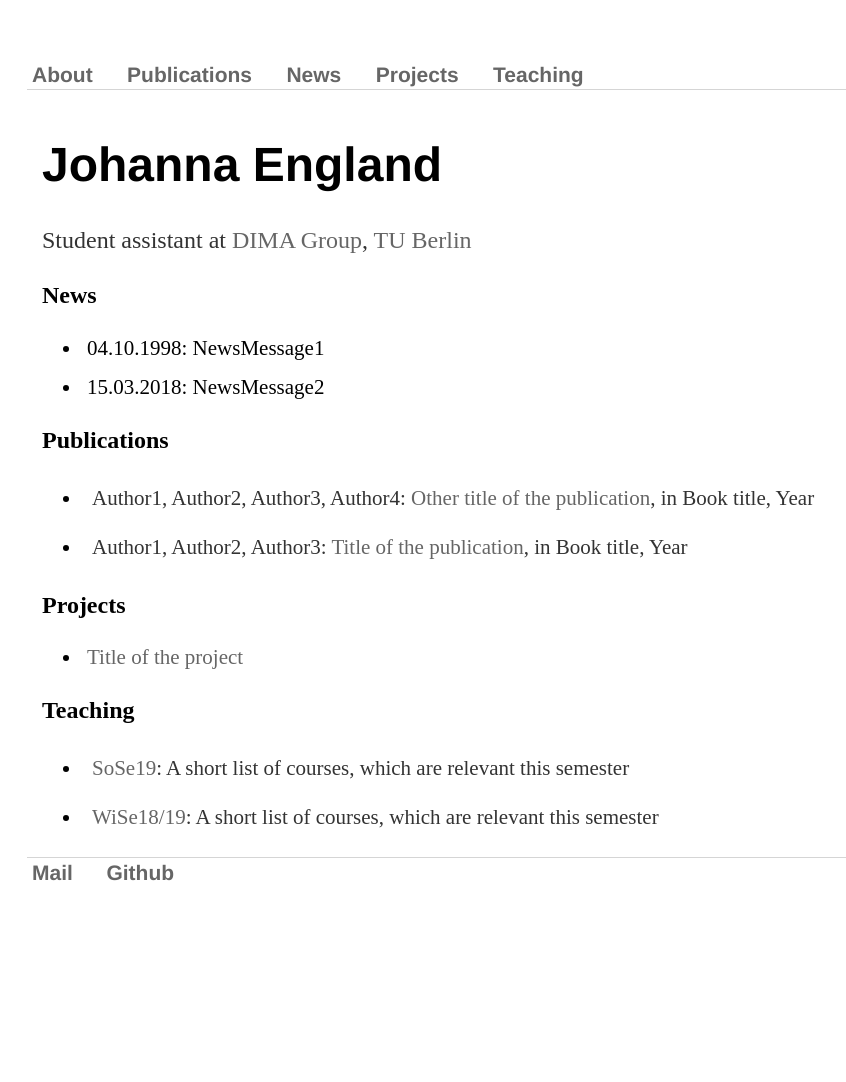
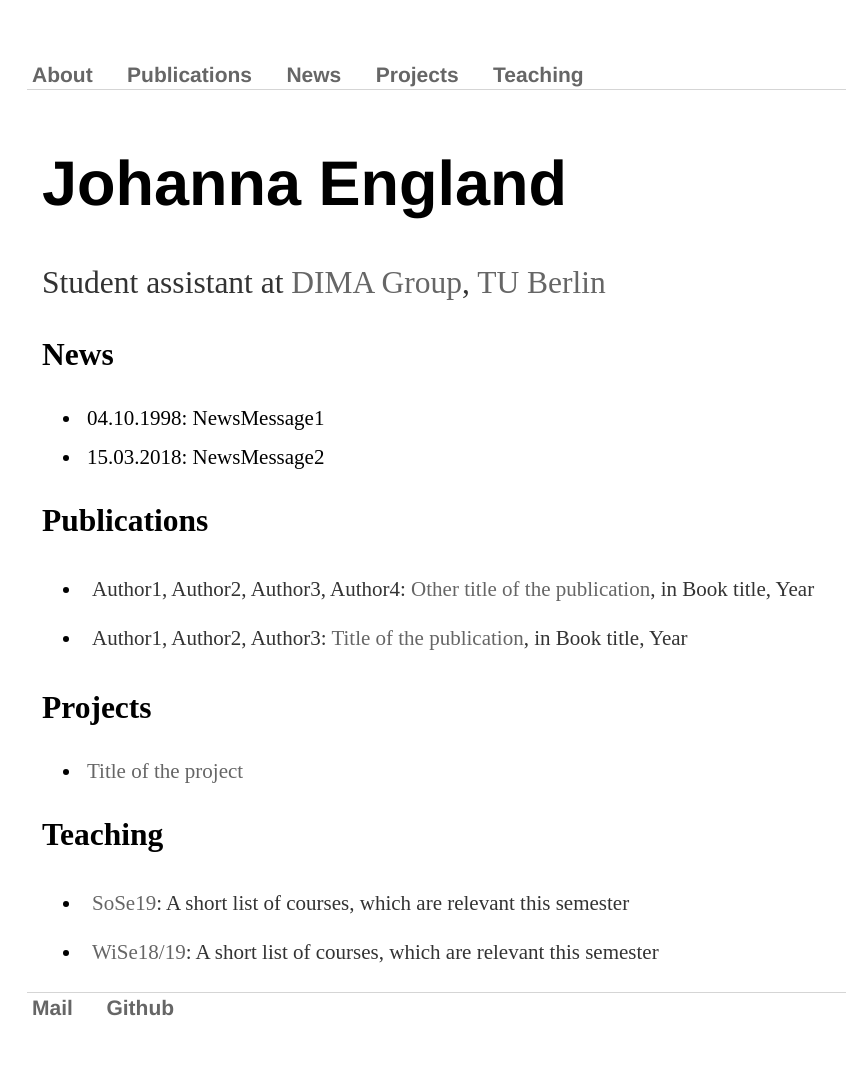
Before and after one commit to johannaengland/johannaengland.github.io, a Jekyll site: the page built from index.md, in a window 1280 px wide. Shown: the whole page, without its empty margins (165-1011 px from the left). Built offline with Jekyll 4.4.1, drawn with Linux system fonts in a browser that asks for light colours; before the commit the page ends 947 px from its top, so only the background shows below that.

Commit message:
Update main.css

```diff
--- a/css/main.css
+++ b/css/main.css
@@ -55,7 +55,7 @@ caption {
 }
 
 div {
-    font-site: 21px;
+    font-size: 21px;
 }
 
 footer {
```
